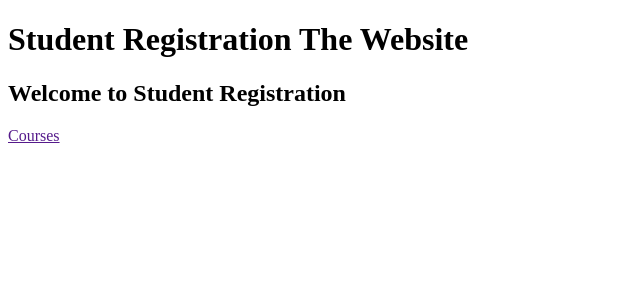
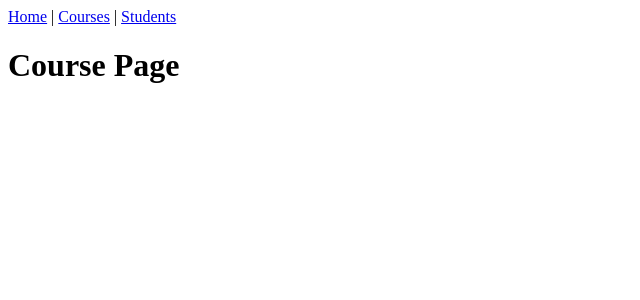
Before and after one commit to huntergcook1/capstone, a React (Vite) app in the folder student-registration-frontend/: page /courses in a window 1280 px wide. Shown: the top 300 px of the page, without its empty margins (0-640 px from the left). Built offline with nearby package versions, Linux system fonts and the light colour scheme.

Commit message:
set up router

```diff
--- a/package.json
+++ b/package.json
@@ -4,6 +4,7 @@
     "jsonwebtoken": "^9.0.2",
     "passport": "^0.7.0",
     "passport-jwt": "^4.0.1",
-    "passport-local": "^1.0.0"
+    "passport-local": "^1.0.0",
+    "react-router-dom": "^7.7.1"
   }
 }
--- /dev/null
+++ b/student-registration-frontend/src/App.jsx
@@ -0,0 +1,24 @@
+import { useState } from 'react'
+import { BrowserRouter as Router, Routes, Route } from 'react-router-dom';
+import Home from './pages/Main';
+import Courses from './pages/Courses'
+import Students from './pages/Students';
+import Navbar from './components/Navbar';
+// import './App.css'
+
+function App() {
+  // const [count, setCount] = useState(0)
+
+  return (
+    <Router>
+      <Navbar />
+      <Routes>
+        <Route path="/" element={<Home />} />
+        <Route path="/courses" element={<Courses />} />
+        <Route path="/Students" element={<Students />} />
+      </Routes>
+    </Router>
+  )
+}
+
+export default App;
--- /dev/null
+++ b/student-registration-frontend/src/components/Navbar.jsx
@@ -0,0 +1,11 @@
+import { Link } from 'react-router-dom';
+
+function Navbar() {
+  return (
+    <nav>
+      <Link to="/">Home</Link> | <Link to="/Courses">Courses</Link> | <Link to="/Students">Students</Link>
+    </nav>
+  );
+}
+
+export default Navbar;
--- a/student-registration-frontend/src/main.jsx
+++ b/student-registration-frontend/src/main.jsx
@@ -1,7 +1,7 @@
 import { StrictMode } from 'react'
 import { createRoot } from 'react-dom/client'
 // import './index.css'
-import App from './pages/App'
+import App from './App'
 
 createRoot(document.getElementById('root')).render(
   <StrictMode>
--- a/student-registration-frontend/src/pages/App.jsx
+++ /dev/null
@@ -1,19 +0,0 @@
-import { useState } from 'react'
-// import './App.css'
-
-function App() {
-  // const [count, setCount] = useState(0)
-
-  return (
-    <>
-      <h1>Student Registration The Website</h1>
-      <h2>Welcome to Student Registration</h2>
-      <header>
-        <a href="">Courses</a>
-        <a href=""></a>
-      </header>
-    </>
-  )
-}
-
-export default App
--- a/student-registration-frontend/src/pages/Courses.jsx
+++ b/student-registration-frontend/src/pages/Courses.jsx
@@ -1,5 +1,5 @@
-function Home() {
-  return <h1>Home Page</h1>;
+function Courses() {
+  return <h1>Course Page</h1>;
 }
 
-export default Home;
+export default Courses;
--- /dev/null
+++ b/student-registration-frontend/src/pages/Main.jsx
@@ -0,0 +1,10 @@
+function Home() {
+    return (
+        <>
+            <h1>Student Registration The Website</h1>
+            <h2>Welcome to Student Registration</h2>
+        </>
+    )
+}
+
+export default Home
--- /dev/null
+++ b/student-registration-frontend/src/pages/Students.jsx
@@ -0,0 +1,5 @@
+function Students() {
+  return <h1>Students Page</h1>;
+}
+
+export default Students;
```
Also changed, not shown: 1 other file (tests, documents, lock files or other folders).
